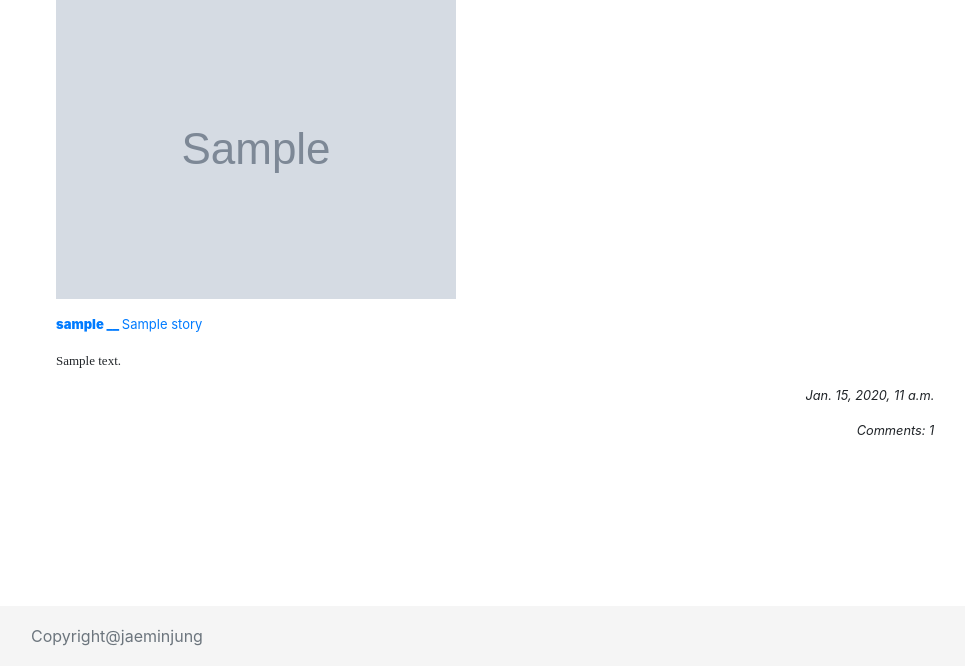
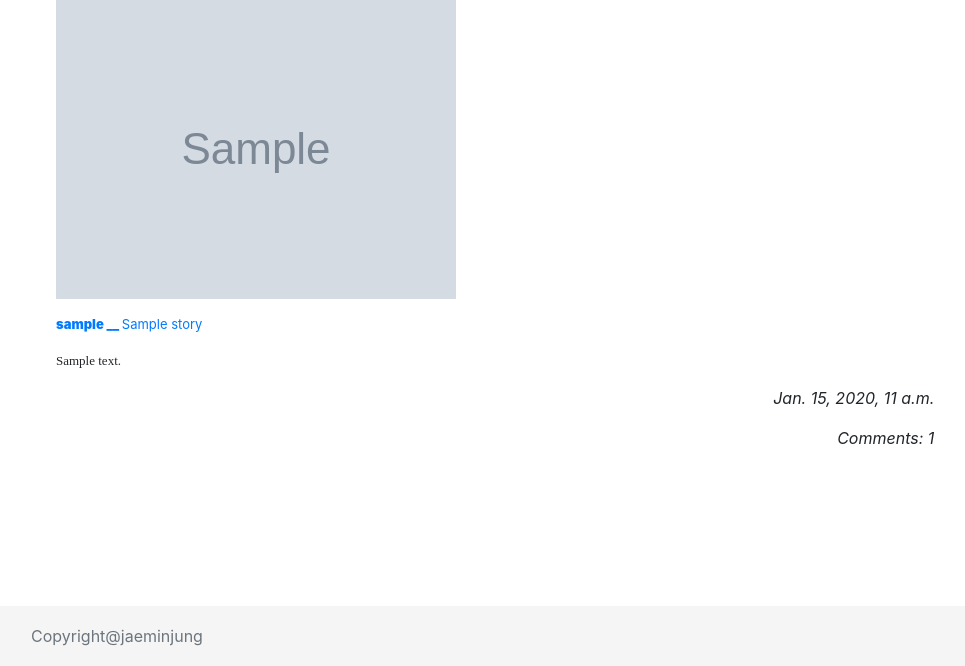
Before and after one commit to jaeminjung/serbia-home, a Django app: page /stories/ in a window 1280 px wide. Shown: the part 134-800 px from the top of the page, without its empty margins (54-1019 px from the left). Run offline with Django 3.2, Linux system fonts and the light colour scheme; tables that the repository leaves empty hold one stand-in row (values such as "Sample post"); grey boxes marked "Sample" are stand-in pictures; some libraries are stand-ins or nearby versions.

Commit message:
adjust font size

```diff
--- a/mysite/assets/navbar.css
+++ b/mysite/assets/navbar.css
@@ -58,7 +58,7 @@ code {
 }
 
 .story-date-font {
-    font-size:0.8em;
+    font-size:1em;
     font-style:italic;
     text-align:right;
 }
```
